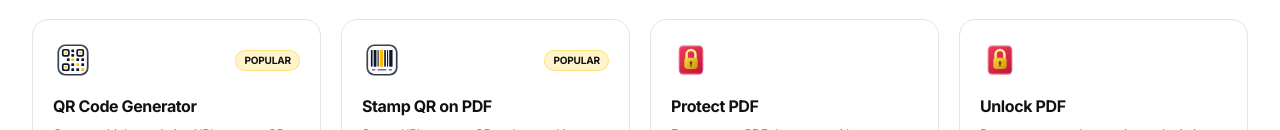
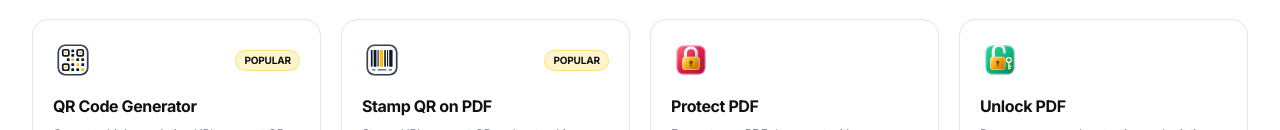
Before and after one commit to shivamapatel03/doclly, a React (Vite) app: page / in a window 1280 px wide. Shown: the part 1969-2099 px from the top of the page. Built offline with nearby package versions, Linux system fonts and the light colour scheme; no server answers; the database is empty.

Commit message:
new changes

```diff
--- a/src/components/common/ThreeDIcon.tsx
+++ b/src/components/common/ThreeDIcon.tsx
@@ -320,22 +320,43 @@ export const Watermark3DIcon: React.FC<{ className?: string }> = ({ className =
 export const Protect3DIcon: React.FC<{ className?: string }> = ({ className = 'w-7 h-7' }) => (
   <svg viewBox="0 0 36 36" fill="none" xmlns="http://www.w3.org/2000/svg" className={className}>
     <defs>
-      <linearGradient id="prt3d_base" x1="6" y1="4" x2="28" y2="32" gradientUnits="userSpaceOnUse">
-        <stop offset="0%" stopColor="#F43F5E" />
-        <stop offset="100%" stopColor="#BE123C" />
+      <linearGradient id="prt3d_base" x1="6" y1="4" x2="30" y2="32" gradientUnits="userSpaceOnUse">
+        <stop offset="0%" stopColor="#FB7185" />
+        <stop offset="50%" stopColor="#E11D48" />
+        <stop offset="100%" stopColor="#9F1239" />
       </linearGradient>
-      <linearGradient id="prt3d_gold" x1="12" y1="14" x2="24" y2="28" gradientUnits="userSpaceOnUse">
-        <stop offset="0%" stopColor="#FDE047" />
-        <stop offset="100%" stopColor="#CA8A04" />
+      <linearGradient id="prt3d_gold" x1="10" y1="14" x2="26" y2="28" gradientUnits="userSpaceOnUse">
+        <stop offset="0%" stopColor="#FEF08A" />
+        <stop offset="50%" stopColor="#F59E0B" />
+        <stop offset="100%" stopColor="#B45309" />
       </linearGradient>
-      </defs>
+      <linearGradient id="prt3d_shackle" x1="12" y1="7" x2="24" y2="17" gradientUnits="userSpaceOnUse">
+        <stop offset="0%" stopColor="#FFFFFF" />
+        <stop offset="60%" stopColor="#E2E8F0" />
+        <stop offset="100%" stopColor="#94A3B8" />
+      </linearGradient>
+    </defs>
     <g>
-      <rect x="7" y="5" width="22" height="26" rx="4" fill="url(#prt3d_base)" />
-      <rect x="7.5" y="5.5" width="21" height="25" rx="3.5" stroke="white" strokeOpacity="0.3" />
-      <path d="M14 17V13C14 10.7909 15.7909 9 18 9C20.2091 9 22 10.7909 22 13V17" stroke="#FEF08A" strokeWidth="2.2" strokeLinecap="round" />
-      <rect x="12" y="16" width="12" height="10" rx="2.5" fill="url(#prt3d_gold)" />
-      <circle cx="18" cy="20.5" r="1.3" fill="#713F12" />
-      <path d="M18 21.8V23.5" stroke="#713F12" strokeWidth="1.2" strokeLinecap="round" />
+      {/* 3D Ruby Card Plate */}
+      <rect x="5" y="5" width="26" height="26" rx="6" fill="url(#prt3d_base)" />
+      <rect x="5.5" y="5.5" width="25" height="25" rx="5.5" stroke="white" strokeOpacity="0.35" strokeWidth="1" />
+
+      {/* Heavy Steel Closed Shackle */}
+      <path
+        d="M13 16V12C13 9.23858 15.2386 7 18 7C20.7614 7 23 9.23858 23 12V16"
+        stroke="url(#prt3d_shackle)"
+        strokeWidth="2.8"
+        strokeLinecap="round"
+      />
+
+      {/* 3D Solid Gold Padlock Body */}
+      <rect x="10" y="15" width="16" height="12" rx="3" fill="url(#prt3d_gold)" />
+      <rect x="10.5" y="15.5" width="15" height="11" rx="2.5" stroke="#FEF08A" strokeOpacity="0.6" strokeWidth="0.8" />
+
+      {/* Keyhole & Cyan Status Dot */}
+      <circle cx="18" cy="20" r="1.5" fill="#713F12" />
+      <path d="M18 21.5V23.5" stroke="#713F12" strokeWidth="1.2" strokeLinecap="round" />
+      <circle cx="23" cy="18" r="1" fill="#38BDF8" />
     </g>
   </svg>
 );
@@ -343,22 +364,50 @@ export const Protect3DIcon: React.FC<{ className?: string }> = ({ className = 'w
 export const Unlock3DIcon: React.FC<{ className?: string }> = ({ className = 'w-7 h-7' }) => (
   <svg viewBox="0 0 36 36" fill="none" xmlns="http://www.w3.org/2000/svg" className={className}>
     <defs>
-      <linearGradient id="unl3d_base" x1="6" y1="4" x2="28" y2="32" gradientUnits="userSpaceOnUse">
-        <stop offset="0%" stopColor="#10B981" />
+      <linearGradient id="unl3d_base" x1="6" y1="4" x2="30" y2="32" gradientUnits="userSpaceOnUse">
+        <stop offset="0%" stopColor="#34D399" />
+        <stop offset="50%" stopColor="#10B981" />
         <stop offset="100%" stopColor="#047857" />
       </linearGradient>
-      <linearGradient id="unl3d_gold" x1="12" y1="14" x2="24" y2="28" gradientUnits="userSpaceOnUse">
-        <stop offset="0%" stopColor="#A7F3D0" />
-        <stop offset="100%" stopColor="#34D399" />
+      <linearGradient id="unl3d_gold" x1="8" y1="14" x2="24" y2="28" gradientUnits="userSpaceOnUse">
+        <stop offset="0%" stopColor="#FEF08A" />
+        <stop offset="50%" stopColor="#F59E0B" />
+        <stop offset="100%" stopColor="#B45309" />
       </linearGradient>
-      </defs>
+      <linearGradient id="unl3d_shackle" x1="10" y1="5" x2="26" y2="15" gradientUnits="userSpaceOnUse">
+        <stop offset="0%" stopColor="#FFFFFF" />
+        <stop offset="60%" stopColor="#E2E8F0" />
+        <stop offset="100%" stopColor="#94A3B8" />
+      </linearGradient>
+      <linearGradient id="unl3d_key" x1="20" y1="16" x2="30" y2="26" gradientUnits="userSpaceOnUse">
+        <stop offset="0%" stopColor="#FFFFFF" />
+        <stop offset="100%" stopColor="#FEF08A" />
+      </linearGradient>
+    </defs>
     <g>
-      <rect x="7" y="5" width="22" height="26" rx="4" fill="url(#unl3d_base)" />
-      <rect x="7.5" y="5.5" width="21" height="25" rx="3.5" stroke="white" strokeOpacity="0.3" />
-      <path d="M14 13V11C14 8.79086 15.7909 7 18 7C20.2091 7 22 8.79086 22 11" stroke="white" strokeWidth="2.2" strokeLinecap="round" />
-      <rect x="12" y="16" width="12" height="10" rx="2.5" fill="url(#unl3d_gold)" />
-      <circle cx="18" cy="20.5" r="1.3" fill="#064E3B" />
-      <path d="M18 21.8V23.5" stroke="#064E3B" strokeWidth="1.2" strokeLinecap="round" />
+      {/* 3D Vibrant Emerald Card Plate */}
+      <rect x="5" y="5" width="26" height="26" rx="6" fill="url(#unl3d_base)" />
+      <rect x="5.5" y="5.5" width="25" height="25" rx="5.5" stroke="white" strokeOpacity="0.35" strokeWidth="1" />
+
+      {/* Swung-Open & Lifted Shackle */}
+      <path
+        d="M12 15V10C12 7.23858 14.2386 5 17 5C19.7614 5 22 7.23858 22 10V11"
+        stroke="url(#unl3d_shackle)"
+        strokeWidth="2.8"
+        strokeLinecap="round"
+      />
+
+      {/* 3D Padlock Body Shifted Left */}
+      <rect x="9" y="15" width="14" height="12" rx="3" fill="url(#unl3d_gold)" />
+      <rect x="9.5" y="15.5" width="13" height="11" rx="2.5" stroke="#FEF08A" strokeOpacity="0.6" strokeWidth="0.8" />
+
+      {/* Keyhole */}
+      <circle cx="16" cy="20" r="1.3" fill="#713F12" />
+      <path d="M16 21.3V23" stroke="#713F12" strokeWidth="1.1" strokeLinecap="round" />
+
+      {/* 3D Floating Unlock Key */}
+      <circle cx="26" cy="18" r="2.2" stroke="url(#unl3d_key)" strokeWidth="1.2" fill="none" />
+      <path d="M26 20.2V26M26 23.5H28M26 25.5H27.5" stroke="url(#unl3d_key)" strokeWidth="1.2" strokeLinecap="round" />
     </g>
   </svg>
 );
@@ -1056,8 +1105,8 @@ export function getTool3DIcon(toolId?: string, iconName?: string): string {
   if (id.includes('flatten')) return 'flatten';
   if (id.includes('sign')) return 'sign';
   if (id.includes('watermark')) return 'watermark';
-  if (id.includes('protect') || id.includes('lock')) return 'protect';
-  if (id.includes('unlock')) return 'unlock';
+  if (id.includes('unlock') || id.includes('decrypt')) return 'unlock';
+  if (id.includes('protect') || id.includes('lock') || id.includes('encrypt') || id.includes('secure')) return 'protect';
   if (id.includes('compare')) return 'compare';
 
   // Fallback by iconName
@@ -1078,8 +1127,8 @@ export function getTool3DIcon(toolId?: string, iconName?: string): string {
   if (icon.includes('layers')) return 'flatten';
   if (icon.includes('pen')) return 'sign';
   if (icon.includes('stamp')) return 'watermark';
-  if (icon.includes('lock')) return 'protect';
-  if (icon.includes('unlock')) return 'unlock';
+  if (icon.includes('unlock') || icon.includes('decrypt') || icon.includes('key')) return 'unlock';
+  if (icon.includes('lock') || icon.includes('protect') || icon.includes('shield')) return 'protect';
   if (icon.includes('compare')) return 'compare';
 
   return 'pdf';
```
